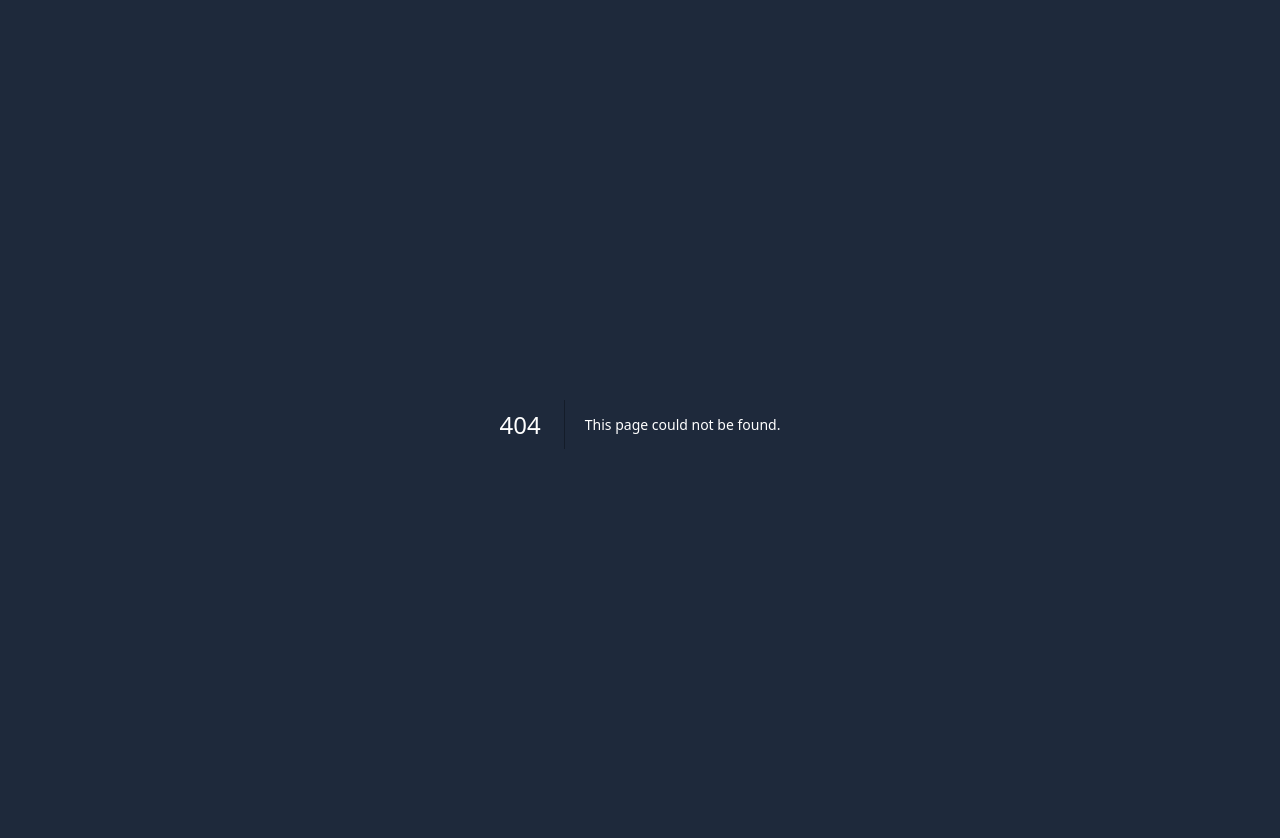
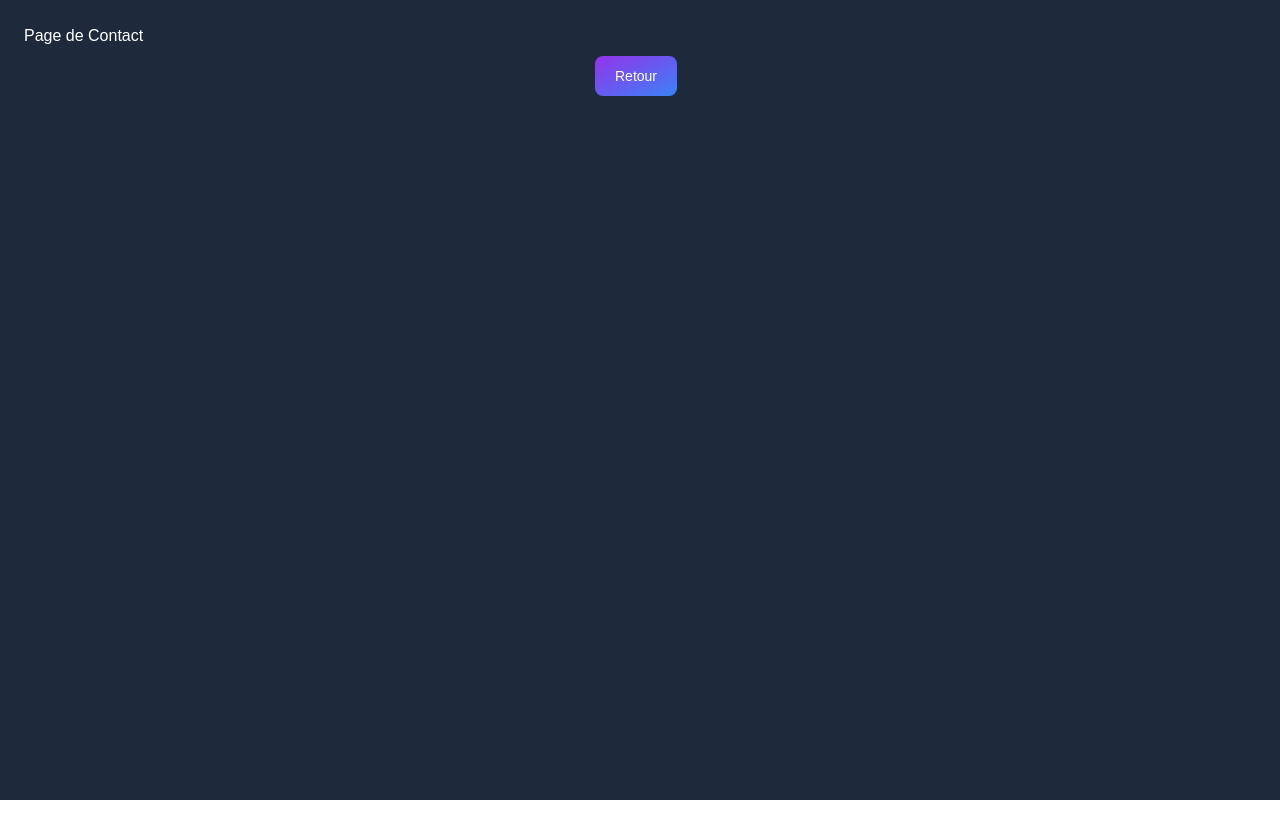
Before and after one commit to AlexGthr/next-blog-demo, a Next.js app: page /contact in a window 1280 px wide. Before the commit this address had no page. Shown: the top 838 px of the page. After the commit the page ends 800 px from the top, so only its background shows below. Built offline with nearby package versions, Linux system fonts and the light colour scheme.

Commit message:
Ajout de compenents ArticleCard et Button, ajout d'une page contact pour tester le href

```diff
--- a/app/article/page.tsx
+++ b/app/article/page.tsx
@@ -1,10 +1,8 @@
 "use client"
 
-import { formatDate } from '@/lib/utils'
-import moment from 'moment'
-import 'moment/locale/fr'  // without this line it didn't work
+import ArticleCard from '@/components/ArticleCard'
+import Button from '@/components/Button'
 import { redirect } from 'next/dist/server/api-utils'
-moment.locale('fr')
 import React, { useEffect, useState } from 'react'
 
 const ArticlePage = () => {
@@ -31,30 +29,8 @@ const ArticlePage = () => {
         <div className='grid grid-cols-1 md:grid-cols-2 lg:grid-cols-3 gap-5'>
         {/* Liste des articles */}
         {articles.map((article: any) => (
-            <div className='border border-slate-500 p-6 rounded-lg hover:bg-slate-700 ease-in duration-200 cursor-pointer group' key={article.id}>
-
-              {/* Titre de l'article */}
-              <h2 className='font-bold text-center'>{article.title}</h2>
-
-              {/* Durée de la sortie de l'article */}
-              <p className='text-center text-xs'>{moment(article.createdAt).startOf('hour').fromNow()}</p>
-
-              {/* Tags de l'article */}
-              <div className='flex items-center justify-center mt-2'>
-              {article.tags.map((tagArticle: any) => (
-                <span className='bg-blue-100 text-blue-800 text-xs font-medium me-2 px-2.5 py-0.5 rounded dark:bg-blue-900 dark:text-blue-300 content-center group-hover:bg-pink-700 group-hover:text-white duration-300 ' key={tagArticle.tag.id}>
-                  {tagArticle.tag.name}
-                </span>
-              ))}
-              </div>
-
-              {/* Texte de l'article */}
-              <p className='italic m-6 text-justify text-slate-300'>{article.text}</p>
-
-              {/* Date de l'article */}
-              <hr className='w-40 border-1 border-emerald-600 m-auto pb-8'/>
-              <p className='mb-2'>Le {formatDate(article.createdAt)}</p>
-            </div>
+            // J'importe mon components ArticleCard en définissant la valeur de la propriété article avec l'objet article
+            <ArticleCard article={article} />
           ))}
           </div>
     </>
--- /dev/null
+++ b/app/contact/page.tsx
@@ -0,0 +1,14 @@
+import Button from '@/components/Button'
+import React from 'react'
+
+const ContactPage = () => {
+  return (
+    <div>
+        <h1>Page de Contact</h1>
+
+        <Button href="/article" label="Retour" />
+    </div>
+  )
+}
+
+export default ContactPage
--- /dev/null
+++ b/components/ArticleCard.tsx
@@ -0,0 +1,40 @@
+import React from 'react'
+import { formatDate } from '@/lib/utils'
+import moment from 'moment'
+import 'moment/locale/fr'  // without this line it didn't work
+import Button from './Button'
+moment.locale('fr')
+
+const ArticleCard:React.FC<any> = ({ article }) => {
+  return (
+    <div className='border border-slate-500 p-6 rounded-lg hover:bg-slate-700 ease-in duration-200 cursor-pointer group' key={article.id}>
+
+    {/* Titre de l'article */}
+    <h2 className='font-bold text-center'>{article.title}</h2>
+
+    {/* Durée de la sortie de l'article */}
+    <p className='text-center text-xs'>{moment(article.createdAt).startOf('hour').fromNow()}</p>
+
+    {/* Tags de l'article */}
+    <div className='flex items-center justify-center mt-2'>
+    {article.tags.map((tagArticle: any) => (
+      <span className='bg-blue-100 text-blue-800 text-xs font-medium me-2 px-2.5 py-0.5 rounded dark:bg-blue-900 dark:text-blue-300 content-center group-hover:bg-pink-700 group-hover:text-white duration-300 ' key={tagArticle.tag.id}>
+        {tagArticle.tag.name}
+      </span>
+    ))}
+    </div>
+
+    {/* Texte de l'article */}
+    <p className='italic m-6 text-justify text-slate-300'>{article.text}</p>
+
+    {/* Date de l'article */}
+    <hr className='w-40 border-1 border-emerald-600 m-auto pb-8'/>
+    <p className='mb-2'>Le {formatDate(article.createdAt)}</p>
+
+    {/* Button voir plus */}
+    <Button  href="/contact" label="Lire plus.."/>
+  </div>
+  )
+}
+
+export default ArticleCard
--- /dev/null
+++ b/components/Button.tsx
@@ -0,0 +1,19 @@
+import Link from 'next/link'
+import React from 'react'
+
+const Button:React.FC<any> = ({ label, href}) => {
+  return (
+    <>
+    <div className='flex items-center justify-center mt-2'>
+        <Link className='text-white bg-gradient-to-br from-purple-600 to-blue-500 hover:bg-gradient-to-bl focus:ring-4 focus:outline-none focus:ring-blue-300 dark:focus:ring-blue-800 font-medium rounded-lg text-sm px-5 py-2.5 text-center me-2 mb-2 hover:'
+        href={href}
+        >
+            {label}
+        </Link>
+    </div>
+    </>
+
+  )
+}
+
+export default Button
```
